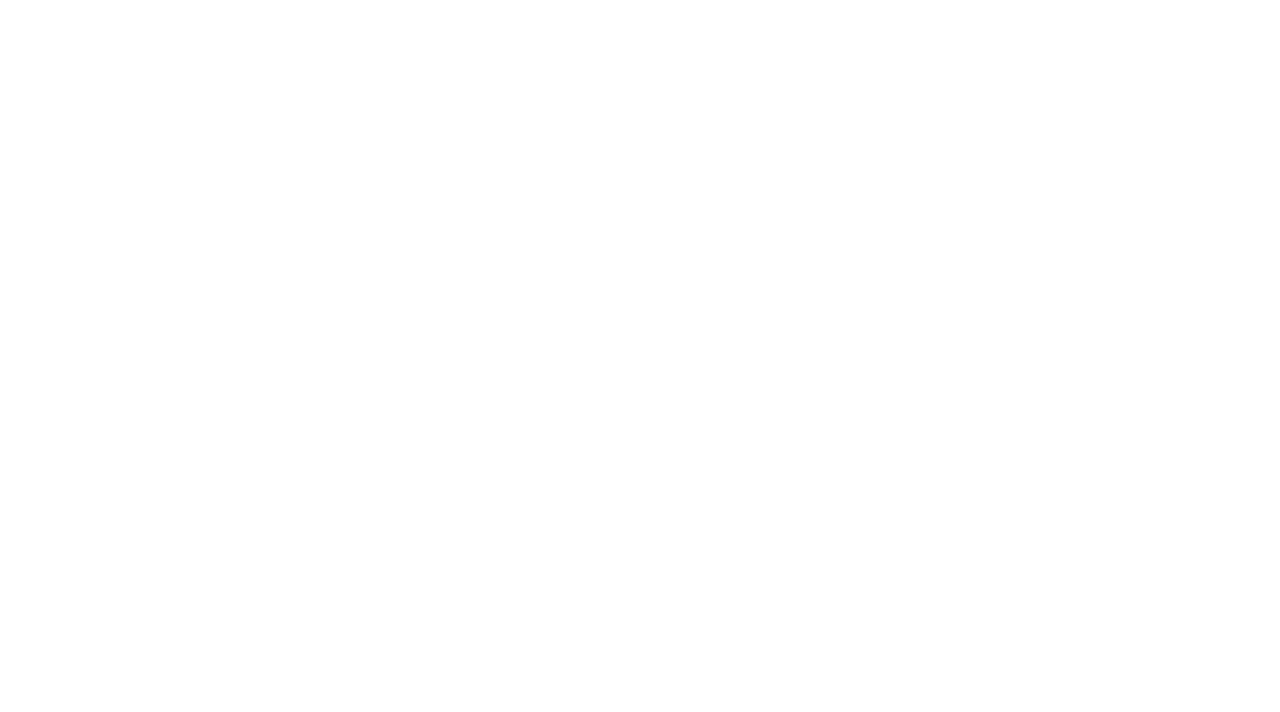
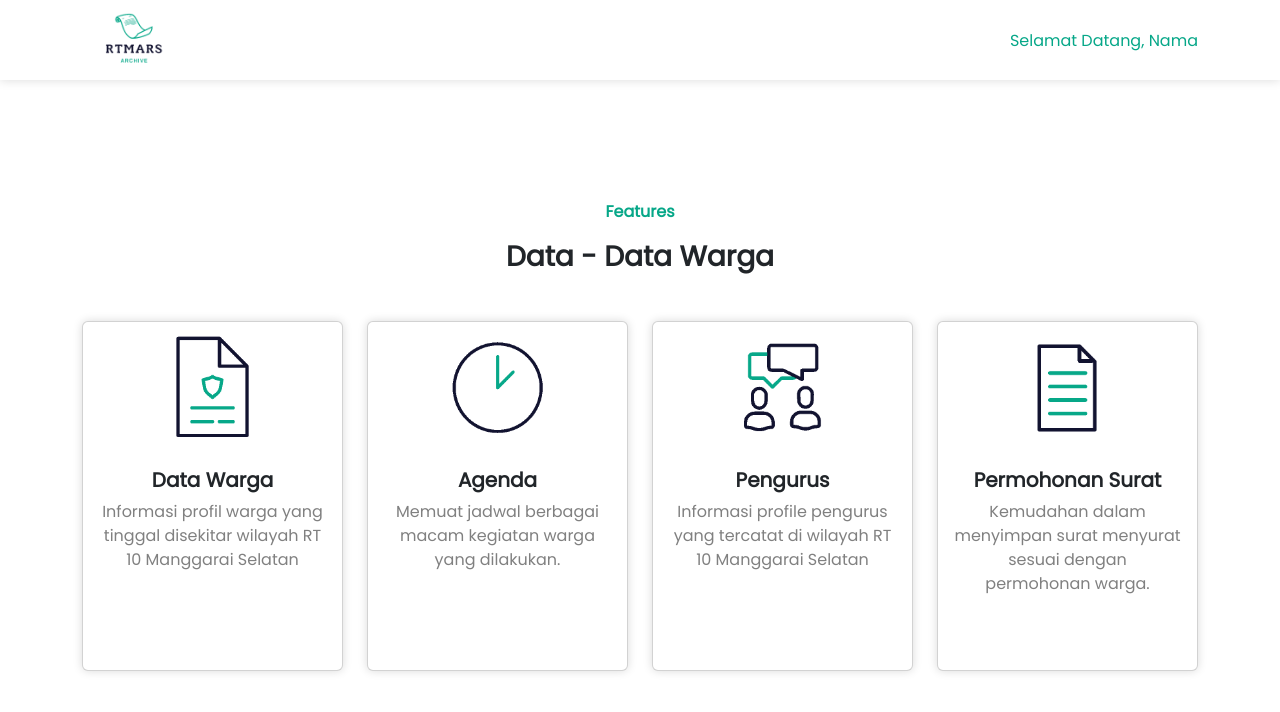
Before and after one commit to safiratyas/rtmars-frontend, a React (Create React App) app: page /pendataan in a window 1280 px wide. Before the commit this address had no page. Shown: the top 712 px of the page. Built offline with nearby package versions, Linux system fonts and the light colour scheme.

Commit message:
add: new page and new navbar for citizens data

```diff
--- a/src/App.js
+++ b/src/App.js
@@ -10,6 +10,7 @@ import Homepage from './pages/Homepage';
 import Login from './pages/Login';
 import Register from './pages/Register';
 import LoginPengurus from './components/Cards/Login/LoginPengurus';
+import DataWarga from './pages/CardWarga';
 
 // Styles
 import './styles/App.scss';
@@ -25,6 +26,7 @@ function App() {
           <Route path="/register" element={<Register />} />
           <Route path="/login" element={<Login />} />
           <Route path="/login-pengurus" element={<LoginPengurus />} />
+          <Route path="/pendataan" element={<DataWarga />} />
         </Routes>
       </BrowserRouter>
     // </Provider>
--- a/src/components/Cards/Description/CardDesc.scss
+++ b/src/components/Cards/Description/CardDesc.scss
@@ -11,6 +11,18 @@ $pastel-blue: #8FE3CF;
   }
   h3 {
     text-align: center;
+    font-weight: bold;
+  }
+}
+
+.card-feat {
+  p {
+    text-align: left;
+    font-weight: bold;
+    color: $dark-green;
+  }
+  h5 {
+    text-align: left;
     font-weight: bold;
   }
 }
--- /dev/null
+++ b/src/components/Cards/Description/CardWarga.jsx
@@ -0,0 +1,54 @@
+// import { Link } from 'react-router-dom';
+import { Card, Container, Row, Col } from 'react-bootstrap';
+import './CardDesc.scss';
+
+function CardWarga() {
+  return (
+    <Container style={{ paddingTop: "5%" }}>
+      <div className="card-desc mb-5">
+        <p>Features</p>
+        <h3>Data - Data Warga</h3>
+      </div>
+      <Row xs={1} md={4} className="g-4 text-center">
+        <Col>
+          <Card className="list-description" style={{ height: "350px" }}>
+            <img src={process.env.PUBLIC_URL + '/images/privacy.gif'} className="mx-auto" alt="list" />
+            <Card.Body>
+              <Card.Title style={{ fontWeight: "bold" }}>Data Warga</Card.Title>
+              <Card.Text style={{ color: 'grey' }}>Informasi profil warga yang tinggal disekitar wilayah RT 10 Manggarai Selatan</Card.Text>
+            </Card.Body>
+          </Card>
+        </Col>
+        <Col>
+          <Card className="list-description" style={{ height: "350px" }}>
+            <img src={process.env.PUBLIC_URL + '/images/time.gif'} className="mx-auto" alt="list" />
+            <Card.Body>
+              <Card.Title style={{ fontWeight: "bold" }}>Agenda</Card.Title>
+              <Card.Text style={{ color: 'grey' }}>Memuat jadwal berbagai macam kegiatan warga yang dilakukan.</Card.Text>
+            </Card.Body>
+          </Card>
+        </Col>
+        <Col>
+          <Card className="list-description" style={{ height: "350px" }}>
+            <img src={process.env.PUBLIC_URL + '/images/consultation.gif'} className="mx-auto" alt="list" />
+            <Card.Body>
+              <Card.Title style={{ fontWeight: "bold" }}>Pengurus</Card.Title>
+              <Card.Text style={{ color: 'grey' }}>Informasi profile pengurus yang tercatat di wilayah RT 10 Manggarai Selatan</Card.Text>
+            </Card.Body>
+          </Card>
+        </Col>
+        <Col>
+          <Card className="list-description" style={{ height: "350px" }}>
+            <img src={process.env.PUBLIC_URL + '/images/document.gif'} className="mx-auto" alt="list" />
+            <Card.Body>
+              <Card.Title style={{ fontWeight: "bold" }}>Permohonan Surat</Card.Title>
+              <Card.Text style={{ color: 'grey' }}>Kemudahan dalam menyimpan surat menyurat sesuai dengan permohonan warga.</Card.Text>
+            </Card.Body>
+          </Card>
+        </Col>
+      </Row>
+    </Container>
+  )
+}
+
+export default CardWarga;
--- a/src/components/Navbar/Navbar.scss
+++ b/src/components/Navbar/Navbar.scss
@@ -36,4 +36,10 @@ $soft-blue: #8FE3CF;
       color: white;
     }
   }
+
+  p {
+    padding-top: 10%;
+    text-align: left;
+    color: $dark-green;
+  }
 }
--- a/src/components/Navbar/NavbarHome.jsx
+++ b/src/components/Navbar/NavbarHome.jsx
@@ -14,7 +14,7 @@ function NavbarHomepage() {
             </Navbar.Brand>
           </Link>
           <Nav className="justify-content-center mx-auto nav-center" style={{ paddingRight: "20%" }}>
-            <Nav.Link href="#pertanyaan">Pendataan</Nav.Link>
+            <Link to="/pendataan" style={{ textDecoration: 'none' }}><Nav.Link href="#pertanyaan">Pendataan</Nav.Link></Link>
             <Nav.Link href="#header">Agenda</Nav.Link>
             <Nav.Link href="#total">Pengurus</Nav.Link>
             <Nav.Link href="#fitur">Kontak</Nav.Link>
--- /dev/null
+++ b/src/components/Navbar/NavbarPendataan.jsx
@@ -0,0 +1,25 @@
+import { Link } from 'react-router-dom';
+import { Button, Container, Nav, Navbar } from 'react-bootstrap';
+import './Navbar.scss';
+
+function NavbarPendataan() {
+  return (
+    <>
+      <Navbar className="navbar-home sticky-top">
+        <Container>
+          <Link to="/">
+            <Navbar.Brand href="#home">
+              <img src={process.env.PUBLIC_URL + '/images/logo.png'} className="mb-2" alt="list" style={{ width: "21%" }}
+              />
+            </Navbar.Brand>
+          </Link>
+          <Nav className="d-flex">
+            <p>Selamat Datang, Nama</p>
+          </Nav>
+        </Container>
+      </Navbar>
+    </>
+  )
+}
+
+export default NavbarPendataan;
--- /dev/null
+++ b/src/pages/CardWarga.jsx
@@ -0,0 +1,13 @@
+import NavbarPendataan from "../components/Navbar/NavbarPendataan";
+import CardWarga from "../components/Cards/Description/CardWarga";
+
+function DataWarga() {
+  return (
+    <>
+      <NavbarPendataan />
+      <CardWarga />
+    </>
+  )
+}
+
+export default DataWarga;
```
